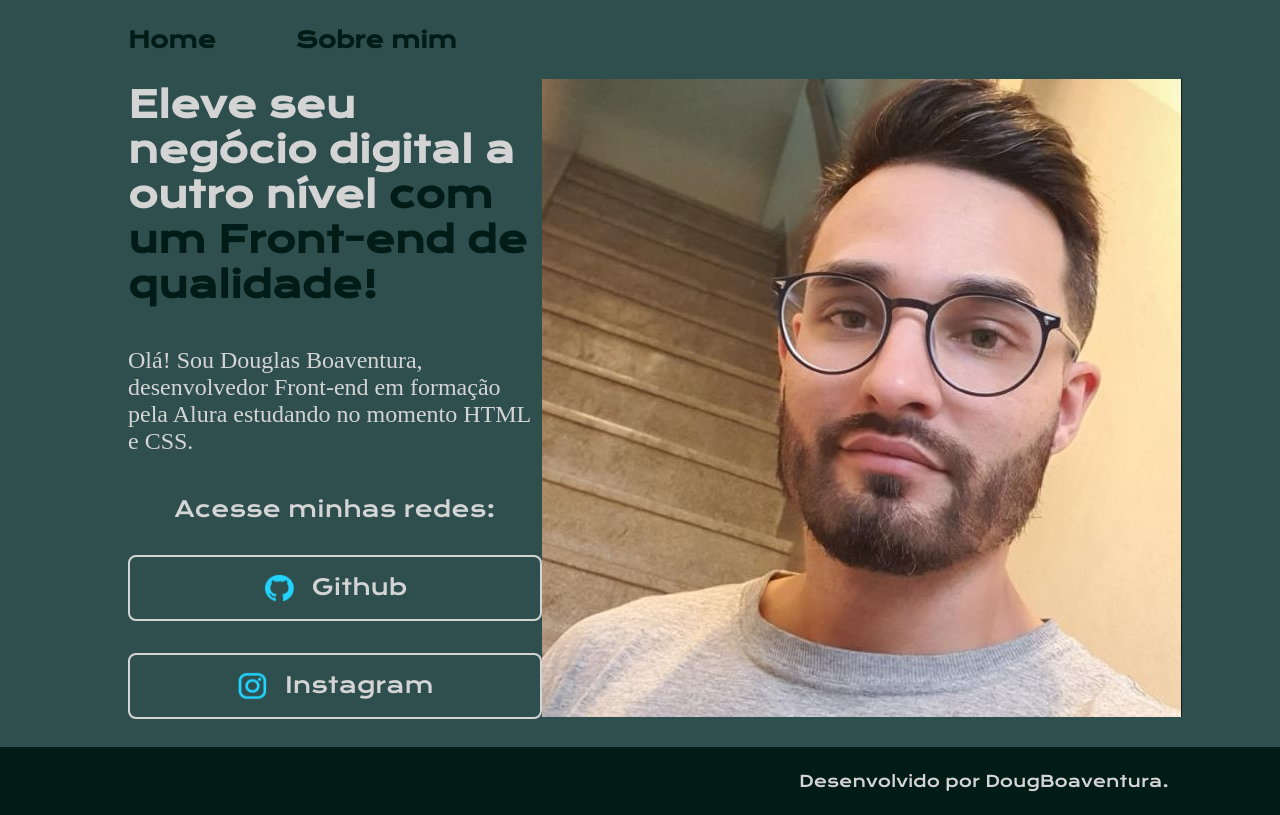
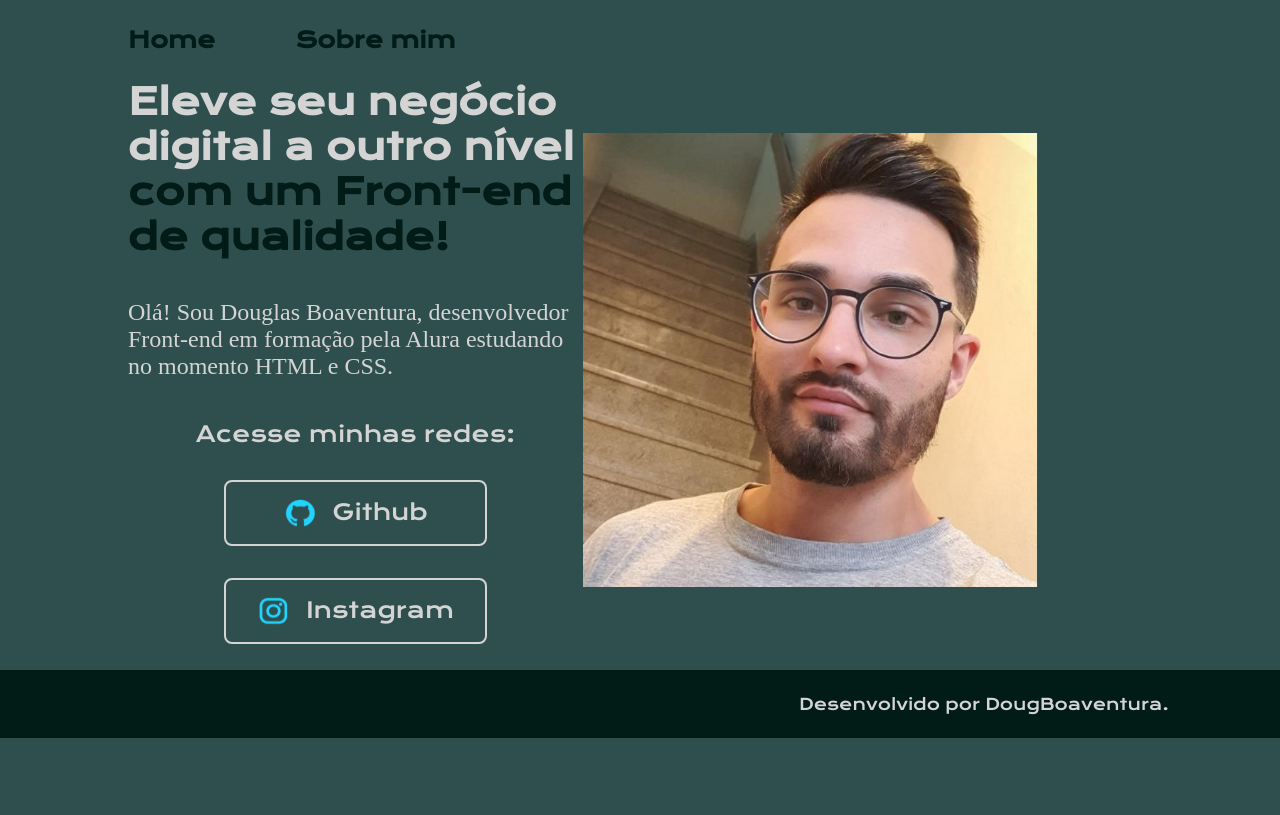
Before and after one commit to DougBoaventura/PortifolioCursoAlura, a plain HTML site: page index.html in a window 1280 px wide. Shown: the top 815 px of the page. Drawn offline with nearby package versions, Linux system fonts and the light colour scheme.

Commit message:
Alereada px para % width imagem

```diff
--- a/index.html
+++ b/index.html
@@ -19,17 +19,17 @@
         <p class="apresentacao__conteudo__texto">Olá! Sou Douglas Boaventura, desenvolvedor Front-end em formação pela Alura estudando no momento HTML e CSS.</p>
         <div class="apresentacao__links">
             <h2 class="apresentacao__links__subtitulo">Acesse minhas redes:</h2>
-            <a class="apresentacao__links__link" href="https://github.com/DougBoaventura">
+            <a class="apresentacao__links__navegacao" href="https://github.com/DougBoaventura">
                 <img src="./assents/github.png">
                 Github
             </a>
-            <a class="apresentacao__links__link" href="https://www.instagram.com/dougboaventura/">
+            <a class="apresentacao__links__navegacao" href="https://www.instagram.com/dougboaventura/">
                 <img src="./assents/instagram.png">
                 Instagram</a>
         </div>
     </section>
         <div class="apresentacao__conteudo__imagem">
-        <img src="./assents/DougBoaventura.jpg" alt="Foto do Douglas Boaventura">
+        <img class="apresentacao__imagem" src="./assents/DougBoaventura.jpg" alt="Foto do Douglas Boaventura">
         </div>
     </main>
     <footer class="rodape">
--- a/styles/style.css
+++ b/styles/style.css
@@ -33,7 +33,7 @@ body {
 
 .cabecalho__menu__link {
     font-family: var(--font-primaria);
-    font-size: 22px;
+    font-size: 1.37rem;
     font-weight: 600;
     color: var(--cor-terciaria);
     text-decoration: none;
@@ -47,14 +47,15 @@ body {
 }
 
 .apresentacao__conteudo {
-    width: 470px;
+    width: 50%;
     display: flex;
     flex-direction: column;
     gap: 40px;
 }
 
+
 .apresentacao__conteudo__titulo {
-    font-size: 36px;
+    font-size: 2.25rem;
     font-family: var(--font-primaria);
 }
 
@@ -63,7 +64,7 @@ body {
 }
 
 .apresentacao__conteudo__texto {
-    font-size: 24px;
+    font-size: 1.5rem;
     font-family: var(--font-secundaria);
 }
 
@@ -78,27 +79,31 @@ body {
 .apresentacao__links__subtitulo{
     font-family: var(--font-primaria);
     font-weight: 400;
-    font-size: 22px;
+    font-size: 1.37rem;
 }
 
-.apresentacao__links__link {
+.apresentacao__links__navegacao {
     display: flex;
     justify-content: center;
     gap: 16px;
     border: 2px solid var(--cor-secundaria);
-    width: 378px;
+    width: 50%;
     height: 30px;
     text-align: center;
     color: var(--cor-secundaria);
     border-radius: 8px;
     padding: 16px;
-    font-size: 22px;
+    font-size: 1.37rem;
     text-decoration: 0;
     font-family: var(--font-primaria);
     font-weight: 400;
 }
-.apresentacao__links__link:hover {
+.apresentacao__links__navegacao:hover {
     background-color: var(--cor-terciaria)
+}
+
+.apresentacao__imagem {
+ width: 80%;
 }
 
 .rodape {
@@ -109,5 +114,5 @@ body {
     text-align: center;
     font-weight: 400;
     font-family: var(--font-primaria);
-    font-size: 16px;
+    font-size: 1rem;
 }
```
Also changed, not shown: about.html (+1 -1 lines).
